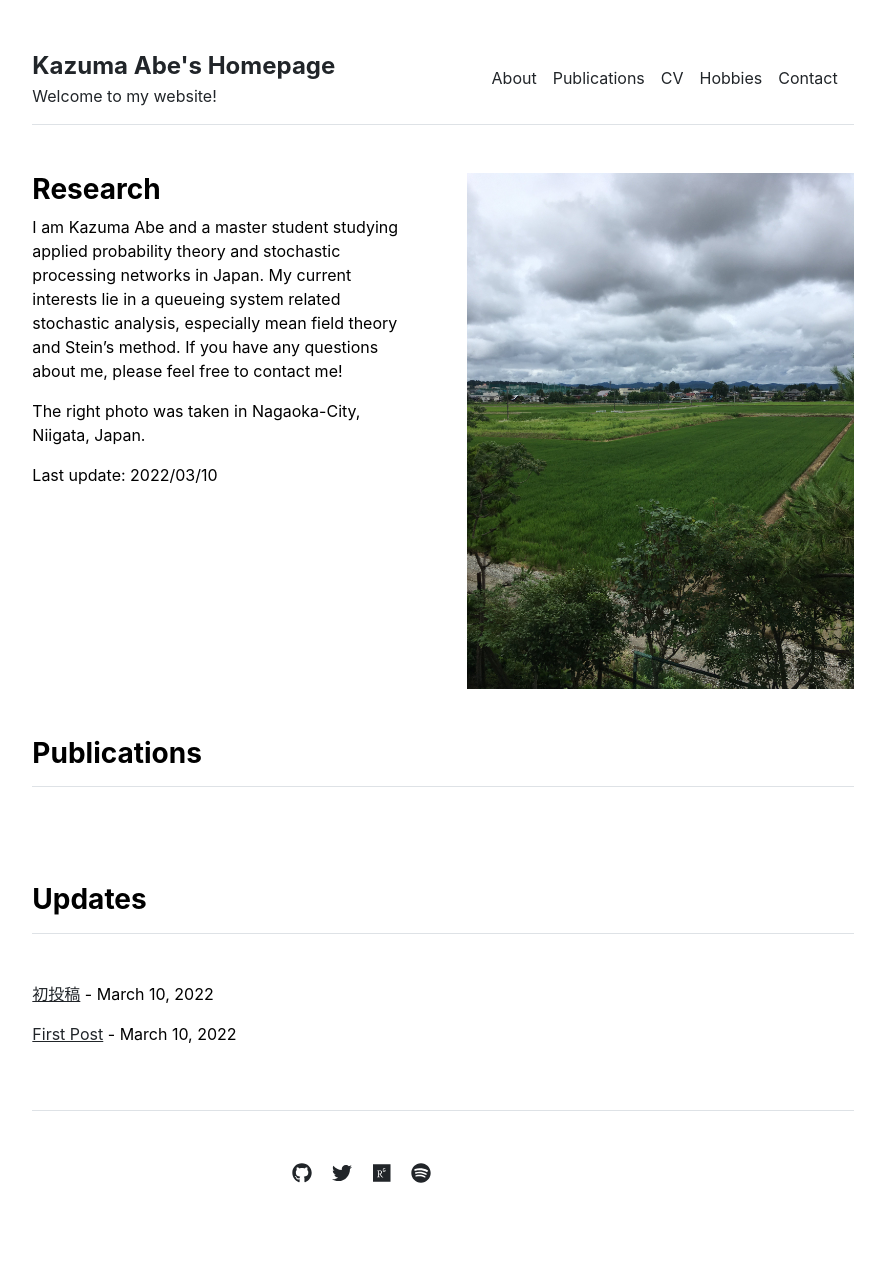
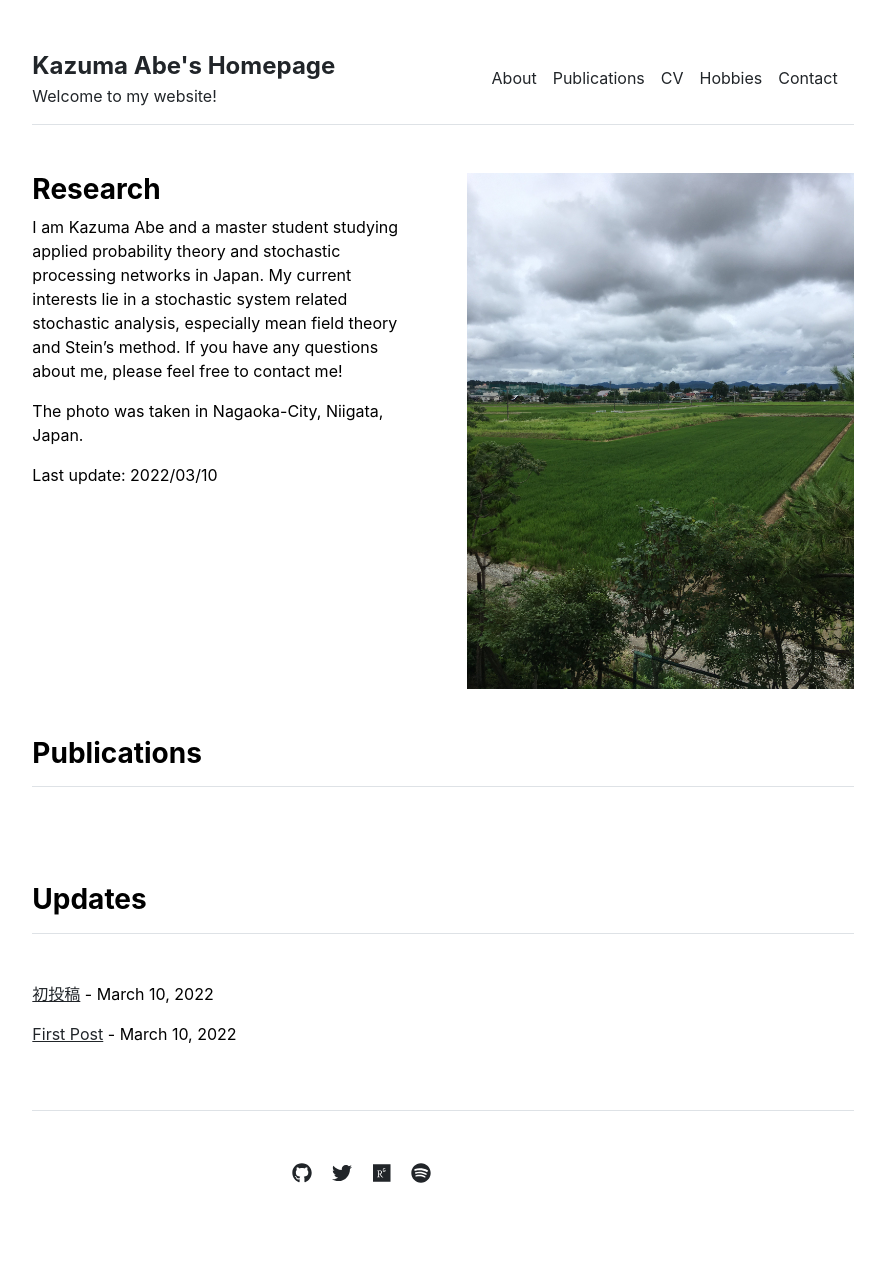
Before and after one commit to qriovider/archive, a Jekyll site: the page built from index.md, in a window 1280 px wide. Shown: the whole page, without its empty margins (197-1082 px from the left). Built offline with Jekyll 4.4.1, drawn with Linux system fonts in a browser that asks for light colours.

Commit message:
Update index.md

```diff
--- a/index.md
+++ b/index.md
@@ -3,8 +3,8 @@ layout: home
 title: "Home"
 ---
 
-I am Kazuma Abe and a master student studying applied probability theory and stochastic processing networks in Japan. My current interests lie in a queueing system related stochastic analysis, especially mean field theory and Stein's method. If you have any questions about me, please feel free to contact me!
+I am Kazuma Abe and a master student studying applied probability theory and stochastic processing networks in Japan. My current interests lie in a stochastic system related stochastic analysis, especially mean field theory and Stein's method. If you have any questions about me, please feel free to contact me!
 
-The right photo was taken in Nagaoka-City, Niigata, Japan.
+The photo was taken in Nagaoka-City, Niigata, Japan.
 
 Last update: 2022/03/10
```
